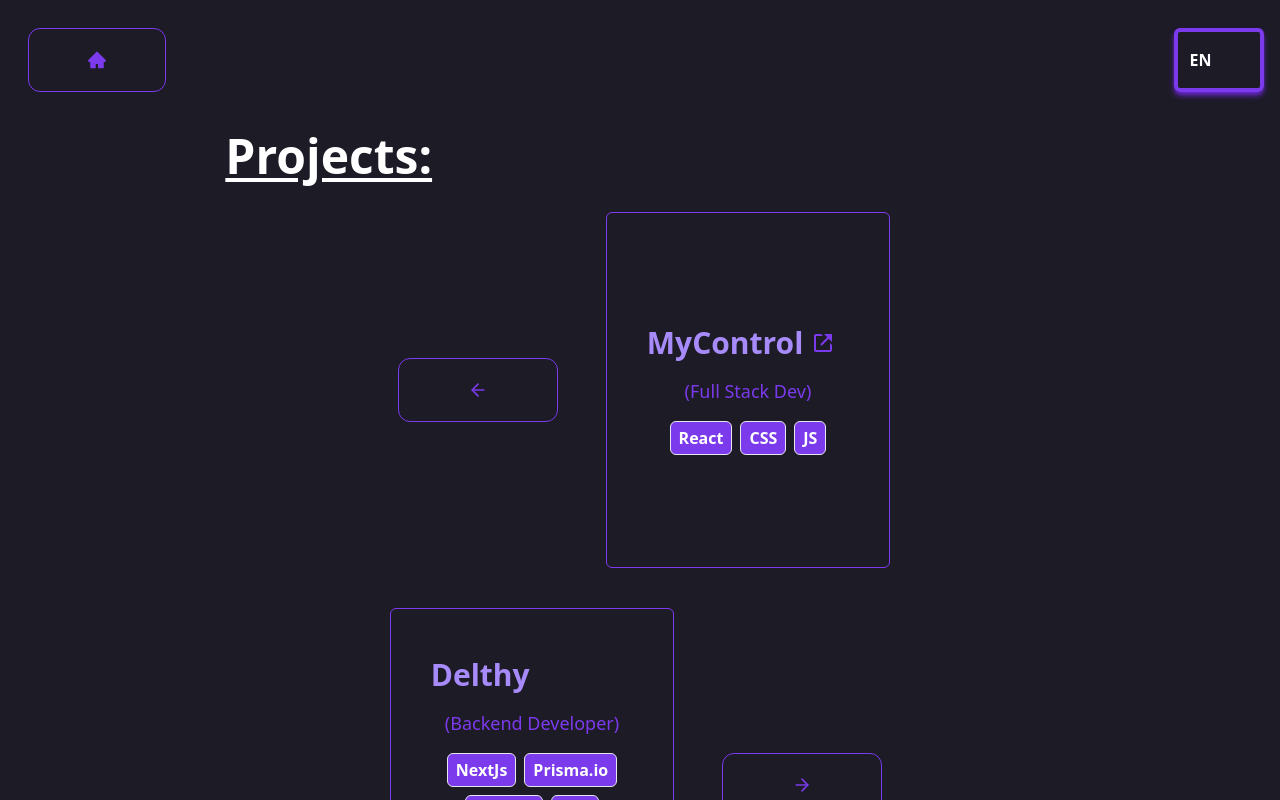
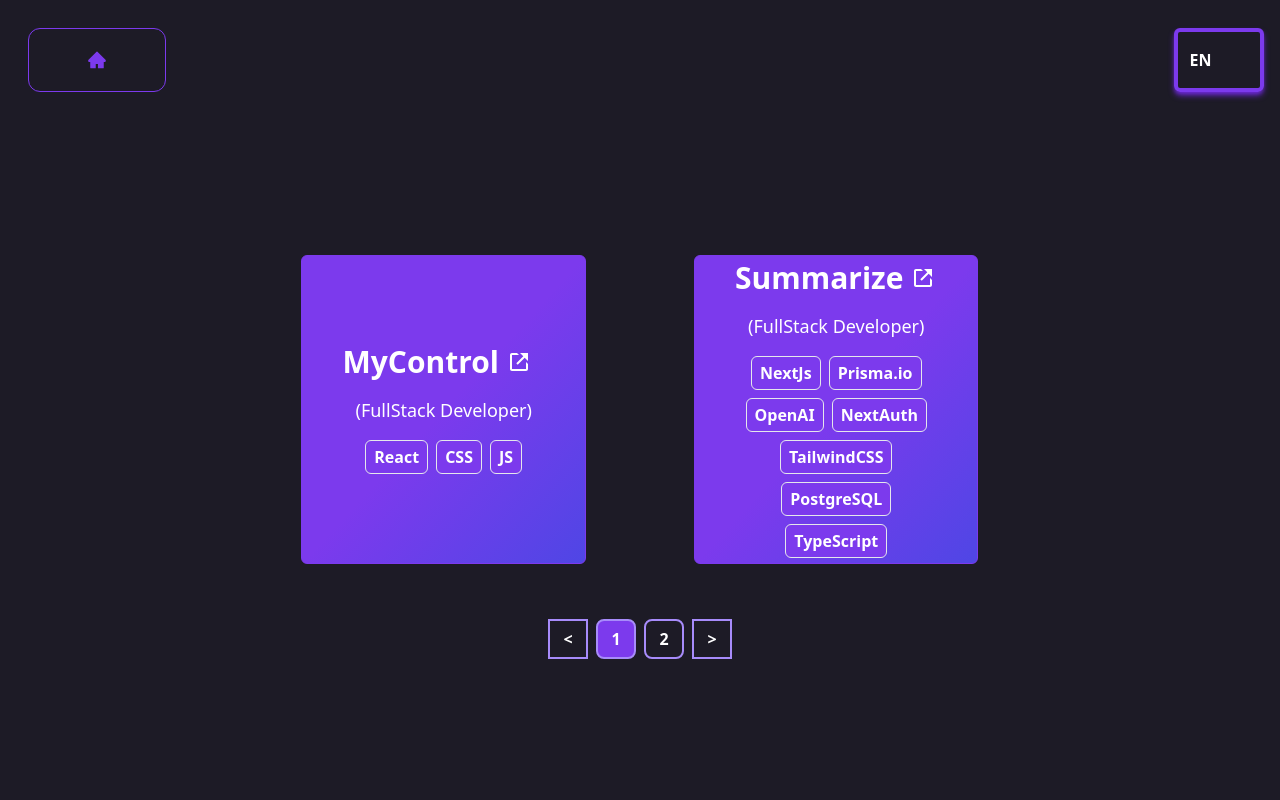
Before and after one commit to santiago-sonzini/portfolio, a Next.js app: page /projects in a window 1280 px wide. Shown: the top 800 px of the page. Built offline with nearby package versions, Linux system fonts and the light colour scheme.

Commit message:
style-projects

```diff
--- /dev/null
+++ b/components/Pagination.jsx
@@ -0,0 +1,103 @@
+
+import React, {
+  useEffect,
+  useState
+} from 'react';
+import  ReactPaginate  from 'react-paginate';
+import { BiLinkExternal } from 'react-icons/bi';
+
+
+function Items({ currentItems }) {
+
+  console.log('==================================== Items');
+  console.log(typeof(currentItems));
+  console.log('====================================');
+
+
+  return (
+    <div className="items w-full md:w-full h-2/3 flex flex-col md:flex-row items-center justify-evenly">
+    {currentItems && currentItems.map((item) =>  (
+
+      <div className=' m-2  w-5/6 md:w-2/3 lg:w-1/3 lg:h-5/6  md:h-2/3 p-8 bg-gradient-to-br from-violet-600 via-violet-600 to-indigo-600 m-5 rounded-md border border-violet-600 flex flex-col hover:translate-y-1.5 transition-all duration-300 justify-center'>
+
+
+
+
+      <span className='flex items-center'>
+       <a  rel="noreferrer" target="_blank" href={item.url} >
+           <h3 className='  text-center  text-white font-extrabold text-3xl m-2 hover:underline transition-all duration-500 ' >{item.name} </h3>
+       </a>
+      {item.url ? <BiLinkExternal className=' text-white text-center font-extrabold text-2xl hover:underline transition-all duration-500 '/> : null}
+      </span>
+       <h4 className=' m-2 text-center  text-white font-normal text-lg '>({item.position})</h4>
+       <div className=' flex flex-wrap items-center justify-center m-1'>
+       {
+           item.tech.map((item, i)=>{
+               return <span key={i}  className=' m-1 text-white border bg-violet-600 font-bold p-1 px-2 rounded-md hover:scale-105 transition-all duration-150 hover:bg-white hover:text-violet-600  hover:border-violet-600'>{item}</span>
+           })
+       }
+       </div>
+   </div>
+
+    ))}
+      </div>
+  );
+}
+
+
+
+function PaginatedItems({ itemsPerPage, items }) {
+  console.log(items);
+
+  // We start with an empty list of items.
+  const [currentItems, setCurrentItems] = useState(null);
+  const [pageCount, setPageCount] = useState(0);
+  // Here we use item offsets; we could also use page offsets
+  // following the API or data you're working with.
+  const [itemOffset, setItemOffset] = useState(0);
+
+  useEffect(() => {
+    // Fetch items from another resources.
+    const endOffset = itemOffset + itemsPerPage;
+    console.log(`Loading items from ${itemOffset} to ${endOffset}`);
+    setCurrentItems(items.slice(itemOffset, endOffset));
+    setPageCount(Math.ceil(items.length / itemsPerPage));
+  }, [itemOffset, itemsPerPage]);
+
+  // Invoke when user click to request another page.
+  const handlePageClick = (event) => {
+    const newOffset = event.selected * itemsPerPage % items.length;
+    console.log(`User requested page number ${event.selected}, which is offset ${newOffset}`);
+    setItemOffset(newOffset);
+  };
+
+  return (
+    <>
+    <div className='w-full flex flex-col justify-center items-center h-5/6'>
+    <Items currentItems={currentItems} />
+      <ReactPaginate
+        nextLabel=" >"
+        onPageChange={handlePageClick}
+        pageRangeDisplayed={2}
+        marginPagesDisplayed={2}
+        pageCount={pageCount}
+        previousLabel="<"
+        pageClassName="page-item m-1 rounded-lg  text-white font-bold w-10 h-10 border-2 border-violet-400 flex justify-center items-center"
+        pageLinkClassName="page-link text-white "
+        previousClassName="page-item m-1 font-bold text-white w-10 h-10 border-2 border-violet-400 flex justify-center items-center"
+        previousLinkClassName="page-link text-white"
+        nextClassName="page-item font-bold text-white w-10 h-10 border-2 border-violet-400 flex justify-center items-center m-1 "
+        nextLinkClassName="page-link"
+        breakLabel="... "
+        breakClassName="page-item font-bold text-white m-2"
+        breakLinkClassName="page-link"
+        containerClassName="pagination flex justify-evenly m-5"
+        activeClassName="active bg-violet-600"
+      />
+    </div>
+
+    </>
+  );
+}
+
+export default PaginatedItems
--- a/components/ProjectCard.jsx
+++ /dev/null
@@ -1,33 +0,0 @@
-import React from 'react'
-import Image from 'next/image'
-import {BiLinkExternal} from 'react-icons/bi'
-
-const ProjectCard = ({project}) => {
-    console.log('====================================');
-    console.log(project);
-    console.log('====================================');
-  return (
-    <div className='  w-3/4 md:w-2/3 lg:w-1/3 lg:h-2/3  md:h-2/3 p-8 bg-[#1D1B26] m-5 rounded-md border border-violet-600 flex flex-col hover:translate-y-1.5 transition-all duration-300 justify-center'>
-
-
-
-
-       <span className='flex items-center'>
-        <a  rel="noreferrer" target="_blank" href={project.url} >
-            <h3 className='  text-center  text-violet-400 font-extrabold text-3xl m-2 hover:underline transition-all duration-500 ' >{project.name} </h3>
-        </a>
-       {project.url ? <BiLinkExternal className=' text-violet-600 text-center font-extrabold text-2xl hover:underline transition-all duration-500 '/> : null}
-       </span>
-        <h4 className=' m-2 text-center  text-violet-600 font-normal text-lg '>({project.position})</h4>
-        <div className=' flex flex-wrap items-center justify-center m-1'>
-        {
-            project.tech.map((item, i)=>{
-                return <span key={i}  className=' m-1 text-white border bg-violet-600 font-bold p-1 px-2 rounded-md hover:scale-105 transition-all duration-150 hover:bg-white hover:text-violet-600  hover:border-violet-600'>{item}</span>
-            })
-        }
-        </div>
-    </div>
-  )
-}
-
-export default ProjectCard
--- a/package.json
+++ b/package.json
@@ -16,6 +16,7 @@
     "react": "18.2.0",
     "react-dom": "18.2.0",
     "react-icons": "^4.6.0",
+    "react-paginate": "^8.1.4",
     "react-type-animation": "^2.1.1",
     "telegraf": "^4.10.0"
   },
--- a/pages/contact.jsx
+++ b/pages/contact.jsx
@@ -24,13 +24,13 @@ export default function Contact  () {
     <Navbar/>
     <main className=" h-4/5 w-full flex-col flex items-center justify-center bg-[#1D1B26] mt-8">
 
-        <h1 className=' m-3 mt-5 text-4xl font-extrabold'>{languages.contact[0] }</h1>
-        <p className=' mt-8 text-center font-bold'> {languages.contact[1][0] } <br /> {languages.contact[1][1] } <br /> {languages.contact[1][2] } <br /> {languages.contact[1][3] } <b className=' text-violet-600'>{languages.contact[1][4] }</b> </p>
+        <h1 className=' text-white m-3 mt-5 text-4xl font-extrabold'>{languages.contact[0] }</h1>
+        <p className=' text-white mt-8 text-center font-bold'> {languages.contact[1][0] } <br /> {languages.contact[1][1] } <br /> {languages.contact[1][2] } <br /> {languages.contact[1][3] } <b className=' text-violet-600'>{languages.contact[1][4] }</b> </p>
         <form onSubmit={(e)=>{
                 e.preventDefault()
                 window.alert("Function not Avalible")
 
-            }} action="submit" className=' h-2/3 md:w-1/2  m-12 flex flex-col items-center justify-center'>
+            }} action="submit" className=' h-2/3 w-full md:w-1/2  m-12 flex flex-col items-center justify-center'>
             <div className=' flex md:flex-row items-center justify-center flex-col w-full'>
             <input value={name} onChange={(e)=>{
                 setName(e.target.value)
--- a/pages/projects.jsx
+++ b/pages/projects.jsx
@@ -1,11 +1,10 @@
 import React, {useState} from 'react'
-import Button from '../components/Button'
-import ProjectCard from '../components/ProjectCard'
-import { FiArrowLeft, FiArrowRight } from 'react-icons/fi';
+
 import Navbar from '../components/Navbar';
+import PaginatedItems from '../components/Pagination';
 
 const Projects = () => {
-  const [projects, setProjects] = useState([{url: "https://www.mycontrol.dev/", name: "MyControl", tech: ['React',  "CSS ", "JS"], position: 'Full Stack Dev'},{url: null,name: "Delthy", tech: ['NextJs', "Prisma.io", "Express", "JWT", "TailwindCSS", "MySQL", "TypeScript"], position: 'Backend Developer'}])
+  const [projects, setProjects] = useState([{url: "https://www.mycontrol.dev/", name: "MyControl", tech: ['React',  "CSS ", "JS"], position: 'FullStack Developer'},{url: "https://summarize-kappa.vercel.app/",name: "Summarize", tech: ['NextJs', "Prisma.io", "OpenAI", "NextAuth", "TailwindCSS", "PostgreSQL", "TypeScript"], position: 'FullStack Developer'},{url: null,name: "Delthy", tech: ['NextJs', "Prisma.io", "Express", "JWT", "TailwindCSS", "MySQL", "TypeScript"], position: 'Backend Developer'}])
 
   return (
 
@@ -15,22 +14,10 @@ const Projects = () => {
 
 
         <main className=' w-full h-screen md:w-2/3  bg-[#1D1B26]'>
-            <div className=' flex items-center '>
-              <h1 className='text-white text-5xl md:text-5xl  font-extrabold underline underline-offset-4 m-3'>Projects:</h1>
-            </div>
-            <div className=' md:h-2/3 h-5/6  w-full   flex  flex-wrap  justify-center items-center bg-[#1D1B26] ' >
 
-              <Button href={'/'}  classes={' lg:flex  items-center text-bold w-12 h-12 m-0  hidden '} >
-              <FiArrowLeft className=''/>
-              </Button>
-            {
-              projects.map((project, i)=>{
-                return <ProjectCard key={i} project={project}/>
-              })
-            }
-            <Button href={'/'}  classes={'hidden lg:flex   items-center text-bold w-12 h-12 m-0' } >
-            <FiArrowRight/>
-            </Button>
+            <div className=' md:h-5/6 h-5/6  w-full   flex  flex-wrap  justify-center items-center bg-[#1D1B26] ' >
+
+            <PaginatedItems items={projects} itemsPerPage={2}/>
             </div>
         </main>
 
```
Also changed, not shown: 2 other files (tests, documents, lock files or other folders).
